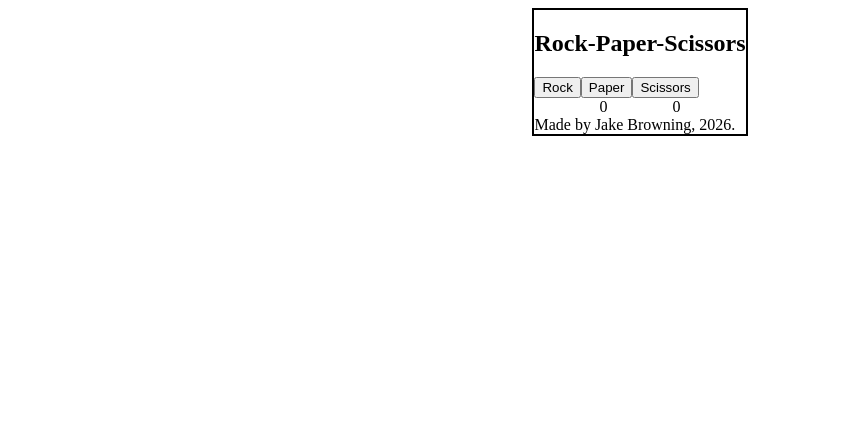
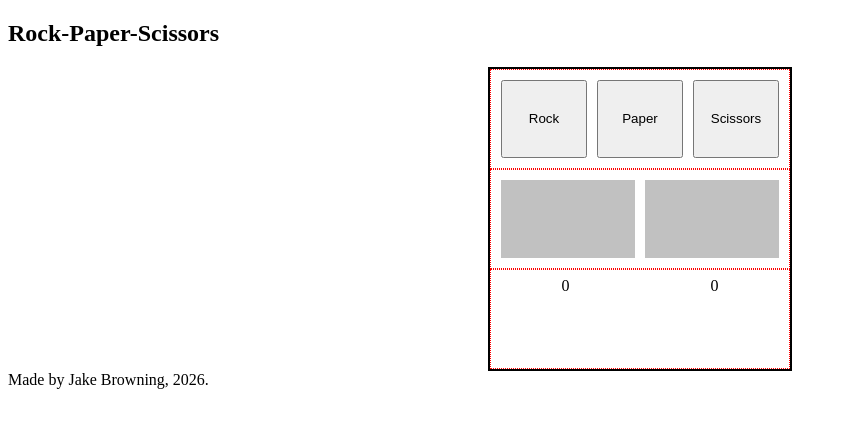
Before and after one commit to JakeBrowning90/rps-2026, a plain HTML site: page index.html in a window 1280 px wide. Shown: the whole page, without its empty margins (0-847 px from the left). Drawn offline with Linux system fonts and the light colour scheme.

Commit message:
Apply flex and grid displays

```diff
--- a/index.html
+++ b/index.html
@@ -23,8 +23,7 @@
       <div id="scoreboardDiv">
         <span id="humanScoreSpan"></span>
         <span id="cpuScoreSpan"></span>
-      </div>
-      <div id="resultsDiv">
+
         <span id="humanResult"></span>
         <span id="cpuResult"></span>
       </div>
--- a/style.css
+++ b/style.css
@@ -1,11 +1,55 @@
-body {
+/* body {
   border: 2px solid black;
   justify-self: center;
+  height: 300px;
+  width: 300px;
+} */
+
+main {
+  border: 2px solid black;
+  justify-self: center;
+  height: 300px;
+  width: 300px;
+  display: grid;
+  grid-template-rows: repeat(3, 1fr);
 }
 
+main > * {
+  border: 1px dotted red;
+}
+
+#controlPanel,
 #moveDisplayDiv,
-#scoreboardDiv,
 #resultsDiv {
   display: flex;
   justify-content: space-evenly;
 }
+
+#controlPanel,
+#moveDisplayDiv {
+  gap: 10px;
+  padding: 10px;
+}
+
+#controlPanel > *,
+#moveDisplayDiv > * {
+  flex: 1;
+}
+#moveDisplayDiv > * {
+  background-color: rgb(193, 193, 193);
+  display: flex;
+  justify-content: center;
+  align-items: center;
+}
+
+#scoreboardDiv {
+  display: grid;
+  grid-template-rows: 1fr 2fr;
+  grid-template-columns: repeat(2, 1fr);
+}
+
+#scoreboardDiv > * {
+  display: flex;
+  justify-content: center;
+  align-items: center;
+}
```
